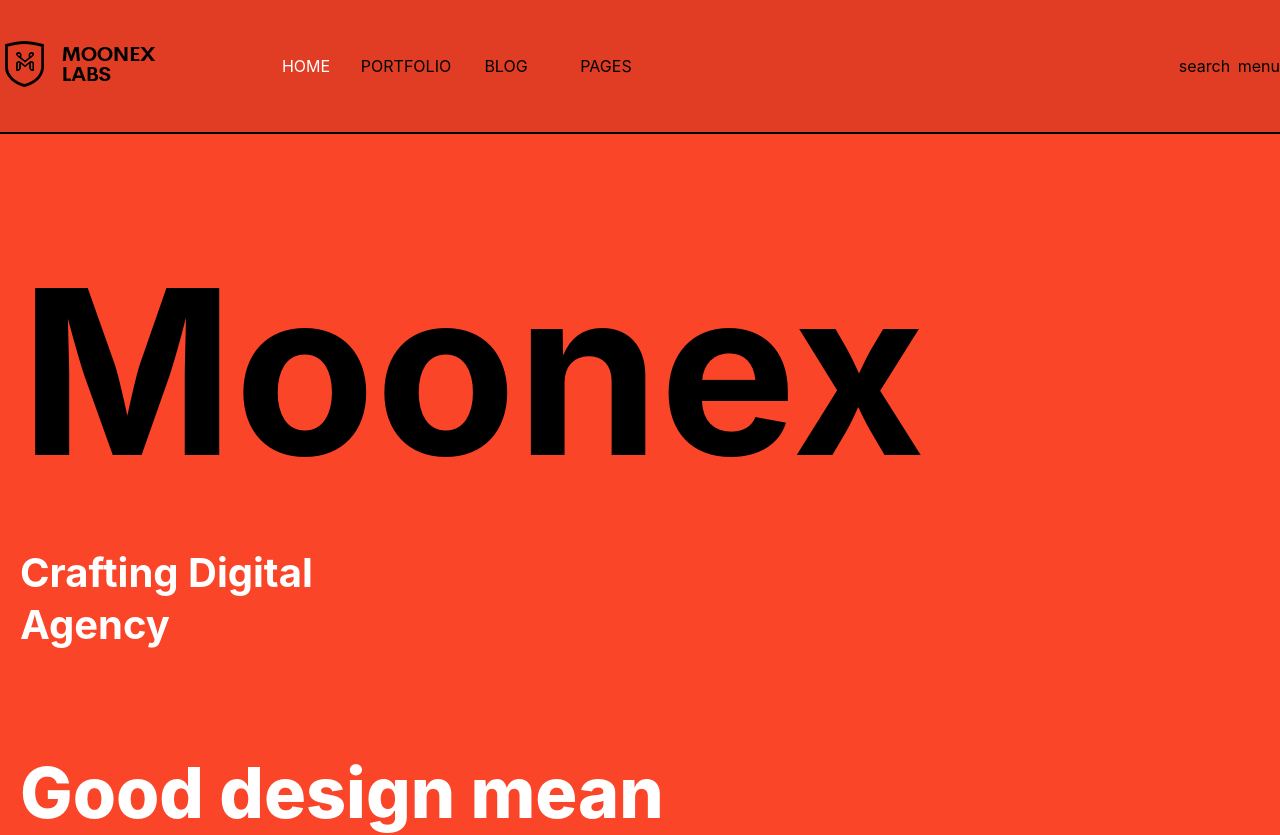
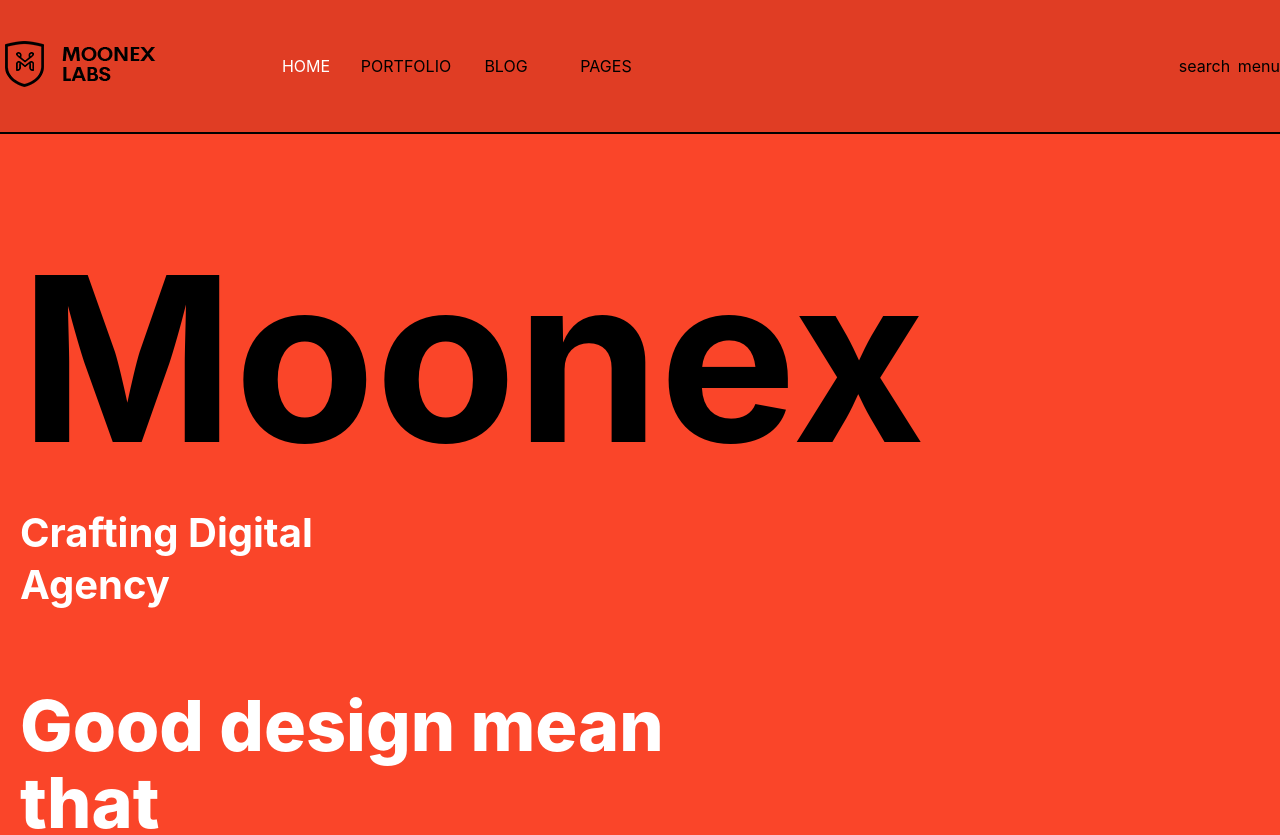
Before and after one commit to parkcheonju/portfolio, a React (Create React App) app: page / in a window 1280 px wide. Shown: the top 835 px of the page. Built offline with nearby package versions, Linux system fonts and the light colour scheme.

Commit message:
section1 css modify commit

```diff
--- a/src/components/css/Sections.css
+++ b/src/components/css/Sections.css
@@ -4,7 +4,7 @@
 }
 .Section1_inner{
   max-width: 1550px;
-  height: 160vh;
+  height: 140vh;
   margin: 0 auto;
   display: flex;
 }
```
